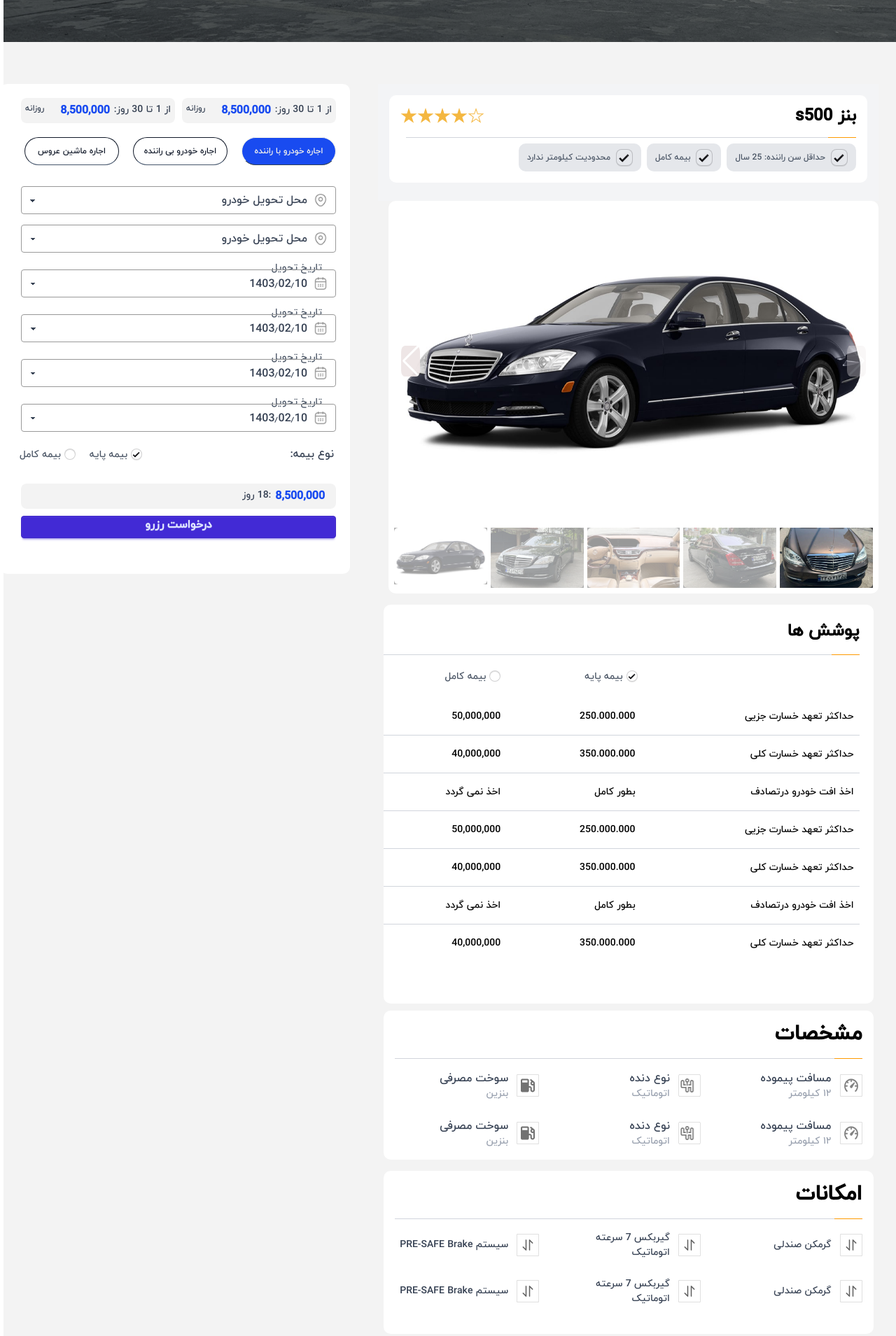
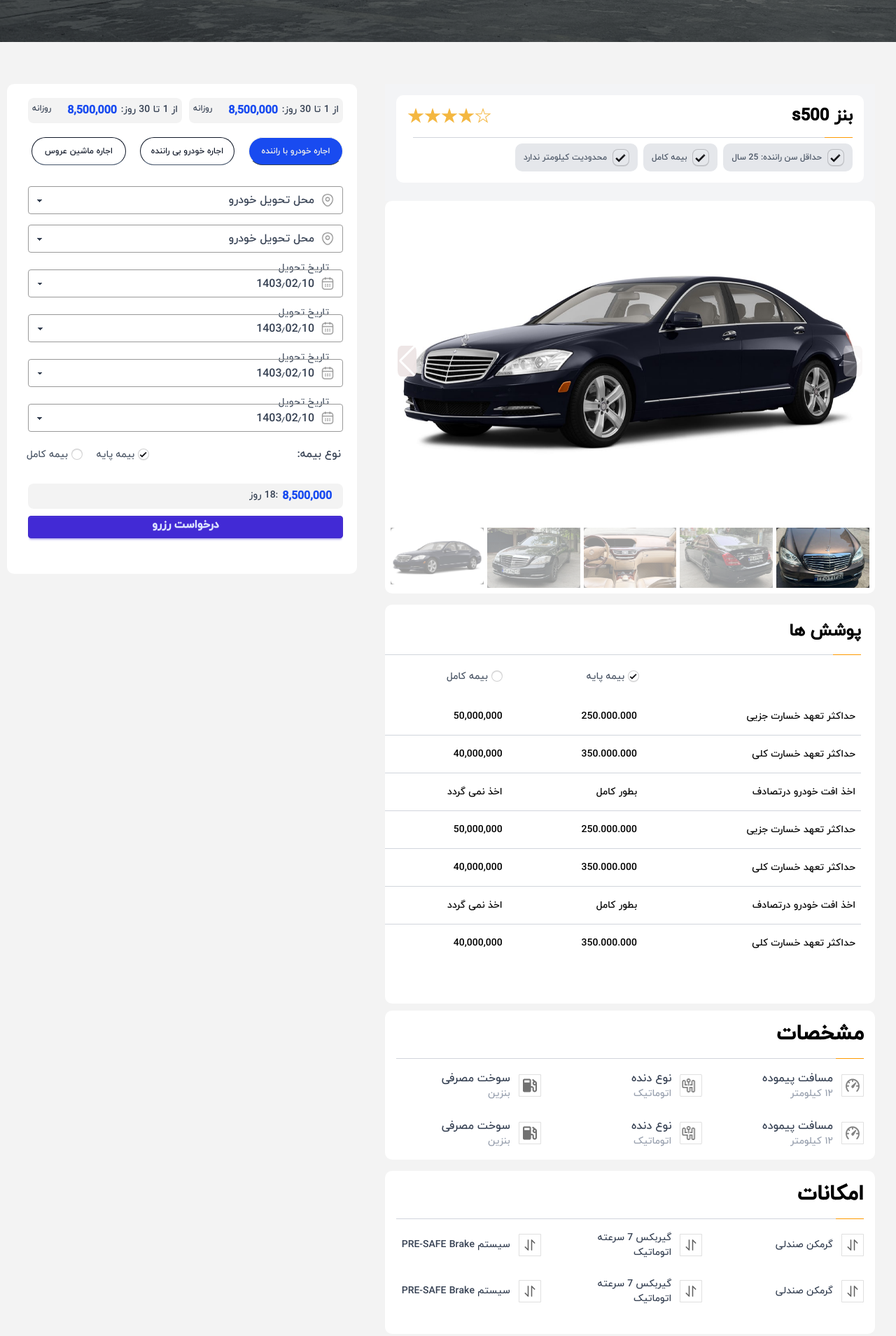
Before and after one commit to setayesh2004/project-2-web-2-1, a website built with Vite: page pdp.html in a window 1280 px wide. Shown: the part 480-2389 px from the top of the page at 70% size. Built offline with nearby package versions, Linux system fonts and the light colour scheme; a web font is replaced by a local one.

Commit message:
jgiejgjgjier

```diff
--- a/pdp.html
+++ b/pdp.html
@@ -230,12 +230,12 @@
       <div class="w-[60px] h-[50px]"></div>
       <div
         class="w-full md:h-[2500px] md:flex px-[30px] py-[10px] gap-x-10 h-full"
-        style=""
+
       >
         <!--#region center-top-1-right -->
         <div class="center-top-1-right md:flex flex-col w-full">
           <div
-            class="w-[420px] flex justify-center px-4 py-4 bg-gray-100 md:w-[715px]"
+            class="w-[430px] flex justify-center px-4 py-4 bg-gray-100 md:w-[715px] max-w-[700px] "
           >
             <div class="w-full max-w-[700px] bg-white rounded-[10px] mb-[10px]">
               <!-- هدر کارت -->
@@ -372,7 +372,7 @@
             </div>
           </div>
           <div
-            class="w-full max-w-[700px] bg-white rounded-[10px] mb-[10px] mx-auto md:h-[570px] h-[340px]"
+            class="w-full max-w-[700px] bg-white rounded-[10px] mb-[10px]  md:h-[570px] h-[340px]"
           >
             <div
               class="text-right font-yekan text-[24px] font-bold pt-[20px] pr-[20px] pb-[15px]"
@@ -460,7 +460,7 @@
           </div>
 
           <div
-            class="w-full max-w-[700px] bg-white rounded-[10px] mb-4 mx-auto p-4"
+            class="w-full max-w-[700px] bg-white rounded-[10px] mb-4 p-4"
           >
             <div
               class="text-right font-yekan text-[16px] md:text-3xl font-bold mb-4"
@@ -576,7 +576,7 @@
           </div>
 
           <div
-            class="w-full max-w-[700px] bg-white rounded-[10px] mb-4 mx-auto p-4"
+            class="w-full max-w-[700px] bg-white rounded-[10px] mb-4   p-4"
           >
             <div
               class="text-right font-yekan text-[16px] md:text-3xl font-bold mb-4"
@@ -750,7 +750,7 @@
 
         <!--#region center-top-1-left-->
         <div
-          class="center-top-1-left md:flex md:flex-col md:w-[500px] md:h-[750px]"
+          class="center-top-1-left md:flex md:flex-col md:w-[500px] md:h-[750px] w-[460px]"
         >
           <div class="w-[500px] h-[700px] bg-white rounded-[10px] mb-[10px]">
             <div class="flex gap-[10px] mr-[20px] pt-[10px] pb-[10px]">
@@ -1156,7 +1156,7 @@
       </div>
 
       <footer
-        class="bg-[#1E1E1EE5] text-gray-200 md:py-7 w-[98%] h-[830px] md:w-[80%] rounded-[20px] md:h-[440px] md:mr-[170px] mt-[30px] mb-[10px] font-yekan"
+        class="bg-[#1E1E1EE5] text-gray-200 md:py-7 w-[98%] h-[830px] md:w-[80%] rounded-[20px] md:h-[440px] md:mr-[130px] mt-[30px] mb-[10px] font-yekan"
       >
         <div
           class="md:border md:border-gray-400 rounded-lg p-6 flex items-center md:w-[85%] md:mr-[90px] mb-[30px] justify-between w-[95%] mr-[15px] gap-5 border-b border-b-zinc-300"
```
Also changed, not shown: src/output.css.
